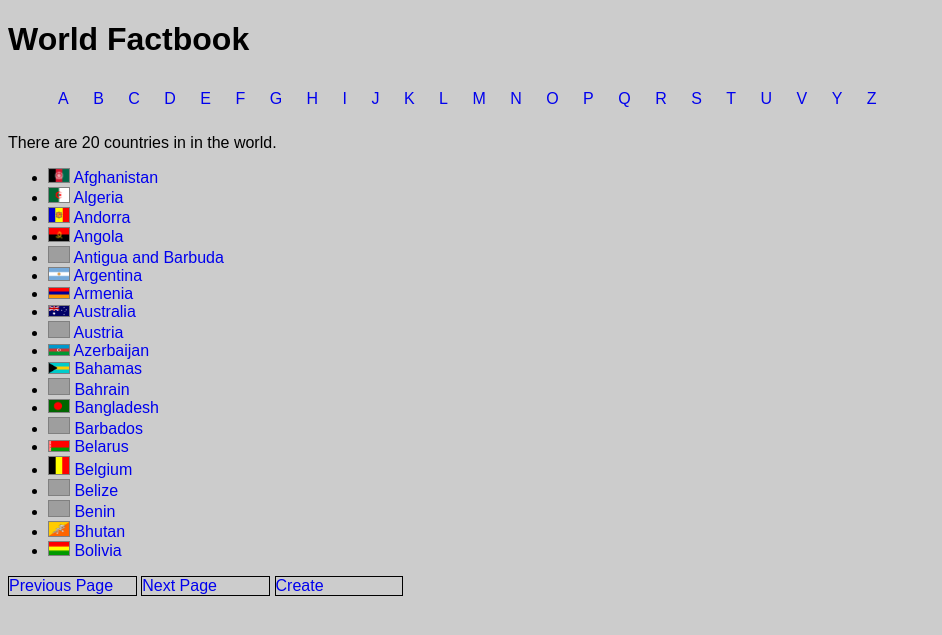
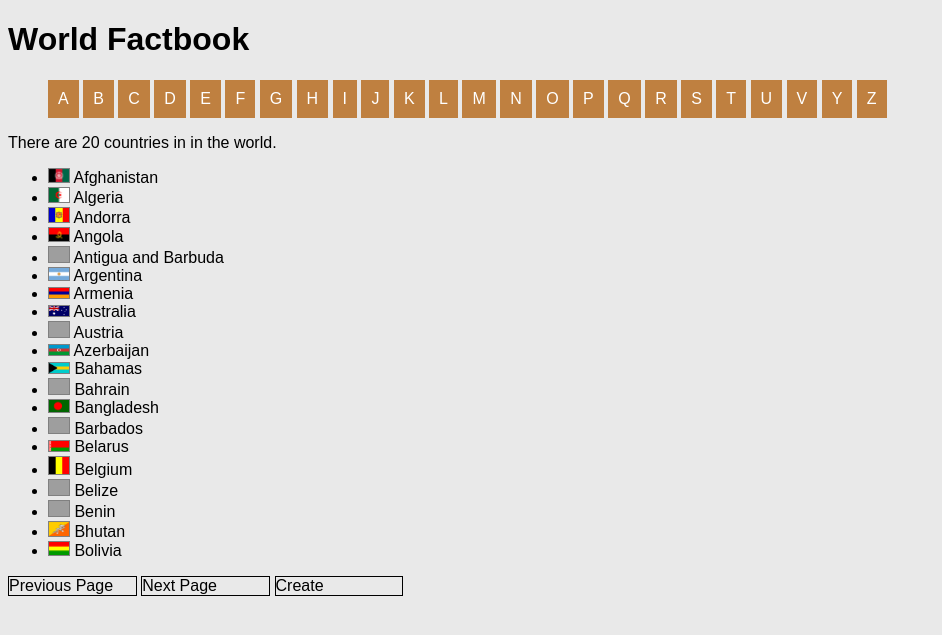
Before and after one commit to napier40401628/world, a Flask app: page / in a window 1280 px wide. Shown: the top 635 px of the page, without its empty margins (0-942 px from the left). Run offline with Flask 2, Linux system fonts and the light colour scheme; grey boxes are pictures that could not be loaded.

Commit message:
final commit

```diff
--- a/server.py
+++ b/server.py
@@ -125,4 +125,4 @@ def deleteCountry(n):
 		)
 
 if __name__ == '__main__':
-	app.run( debug=True)
+	app.run(debug=True)
--- a/static/style.css
+++ b/static/style.css
@@ -1,7 +1,6 @@
 body{
-	background-color: #cccccc;
+	background-color: #e9e9e9;
 	font-family:arial;
-	font-color: #000000;
 }
 img.tiny{
     width: 20px;
@@ -27,14 +26,10 @@ img{width:50px;border: solid thin grey; }
 }
 a{
 	text-decoration: none;
-<<<<<<< HEAD
 	color: #000000;
 }
 a:hover{
 	color: #336699
-=======
-	font-color: #000000;
->>>>>>> f1f99c6918f6e78b6370e79061467e0fb5ceb8b3
 }
 .nav_button{
 	border:solid thin black;
@@ -49,21 +44,14 @@ a:hover{
 	display:inline-block;
 }
 ul#sort a:link{
-<<<<<<< HEAD
 	background-color: #bf8040;
-=======
-	background-color: #000000;
->>>>>>> f1f99c6918f6e78b6370e79061467e0fb5ceb8b3
 	color: white;
 	padding: 10px 10px;
 	text-align: center;
 	text-decoration:none;
 	display: inline-block;
 	list-style-type:none;
-<<<<<<< HEAD
 }
 ul#sort a:hover{
-	background-color: #f43
-=======
->>>>>>> f1f99c6918f6e78b6370e79061467e0fb5ceb8b3
+	background-color: #ff0000
 }
```
